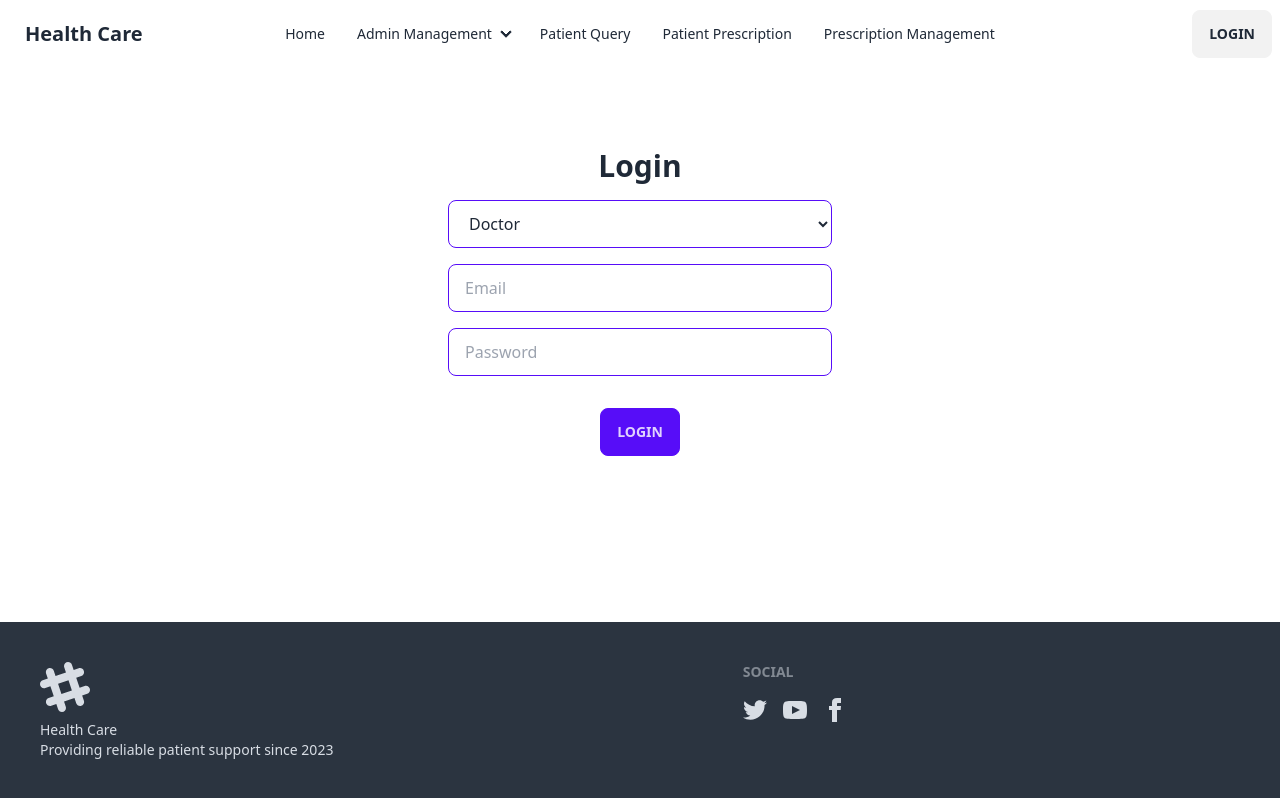
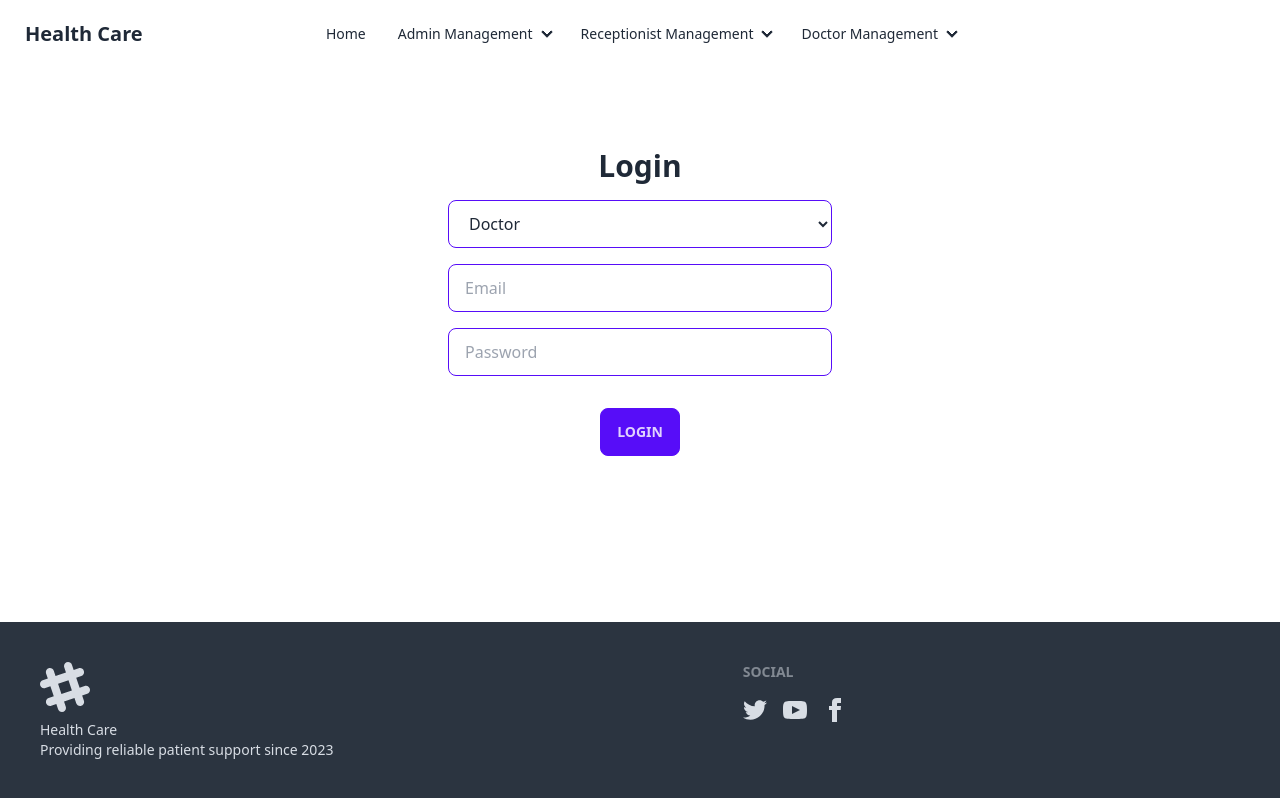
Before and after one commit to JOY-JB/patients-support-system, a Next.js app: page /login in a window 1280 px wide. Built offline with nearby package versions, Linux system fonts and the light colour scheme; no server answers.

Commit message:
navbar change

```diff
--- a/src/components/Common/Header.js
+++ b/src/components/Common/Header.js
@@ -1,4 +1,4 @@
-import { signOut, useSession } from "next-auth/react";
+import { useSession } from "next-auth/react";
 import Link from "next/link";
 
 const Header = () => {
@@ -73,21 +73,46 @@ const Header = () => {
               </ul>
             </details>
           </li>
-          <li>
+          <li tabIndex={1}>
+            <details>
+              <summary>Receptionist Management</summary>
+              <ul className="p-2 min-w-max bg-indigo-50">
+                <li>
+                  <Link href={"/primary-questions"}>Patient Query</Link>
+                  <Link href={"/prescription-management"}>
+                    Prescription Management
+                  </Link>
+                </li>
+              </ul>
+            </details>
+          </li>
+          <li tabIndex={2}>
+            <details>
+              <summary>Doctor Management</summary>
+              <ul className="p-2 min-w-max bg-indigo-50">
+                <li>
+                  <Link href={"/patient-prescription"}>
+                    Patient Prescription
+                  </Link>
+                </li>
+              </ul>
+            </details>
+          </li>
+          {/* <li>
             <Link href={"/primary-questions"}>Patient Query</Link>
-          </li>
-          <li>
+          </li> */}
+          {/* <li>
             <Link href={"/patient-prescription"}>Patient Prescription</Link>
-          </li>
-          <li>
+          </li> */}
+          {/* <li>
             <Link href={"/prescription-management"}>
               Prescription Management
             </Link>
-          </li>
+          </li> */}
         </ul>
       </div>
       <div className="navbar-end">
-        {session?.user ? (
+        {/* {session?.user ? (
           <button className="btn" onClick={() => signOut()}>
             Logout
           </button>
@@ -95,7 +120,7 @@ const Header = () => {
           <Link href={"/login"} className="btn">
             Login
           </Link>
-        )}
+        )} */}
       </div>
     </div>
   );
--- a/src/middleware.js
+++ b/src/middleware.js
@@ -1,3 +1,4 @@
 export { default } from "next-auth/middleware";
 
-export const config = { matcher: ["/primary-questions"] };
+export const config = { matcher: [] };
+// export const config = { matcher: ["/primary-questions"] };
```
